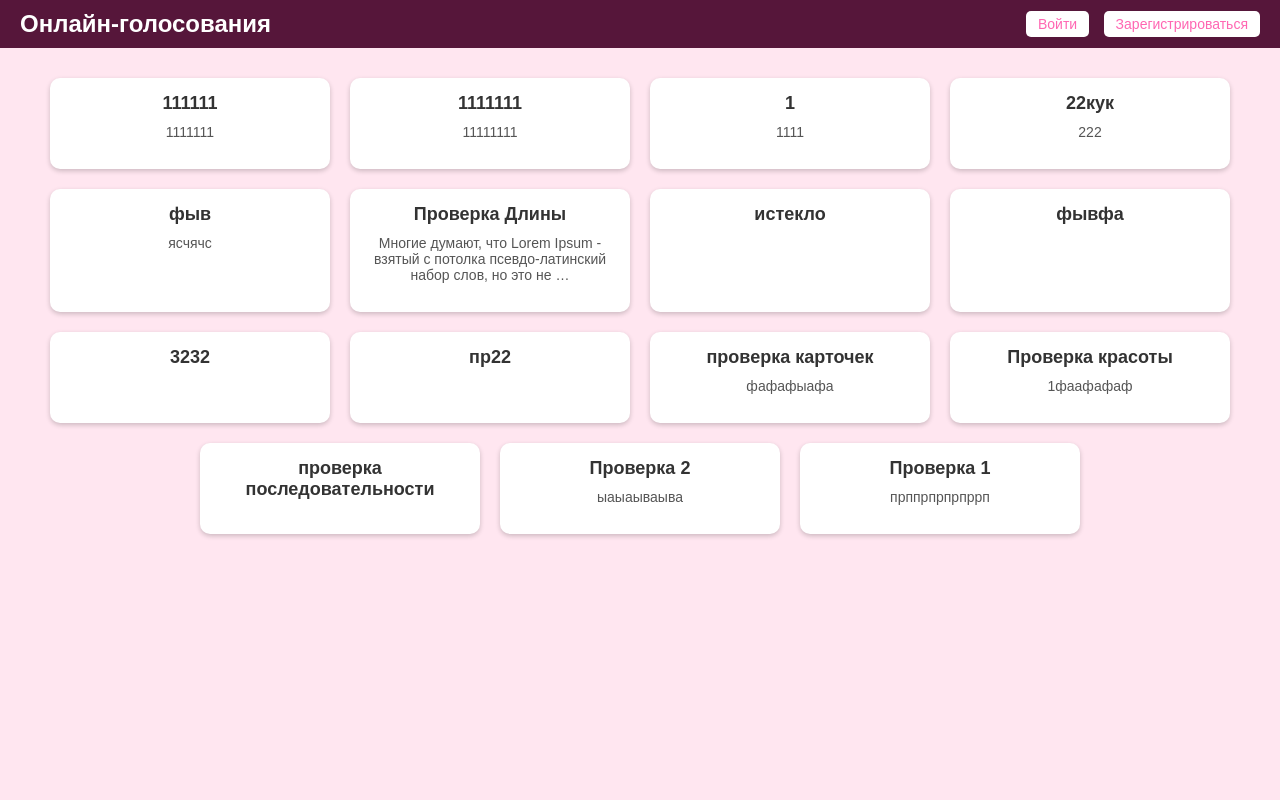
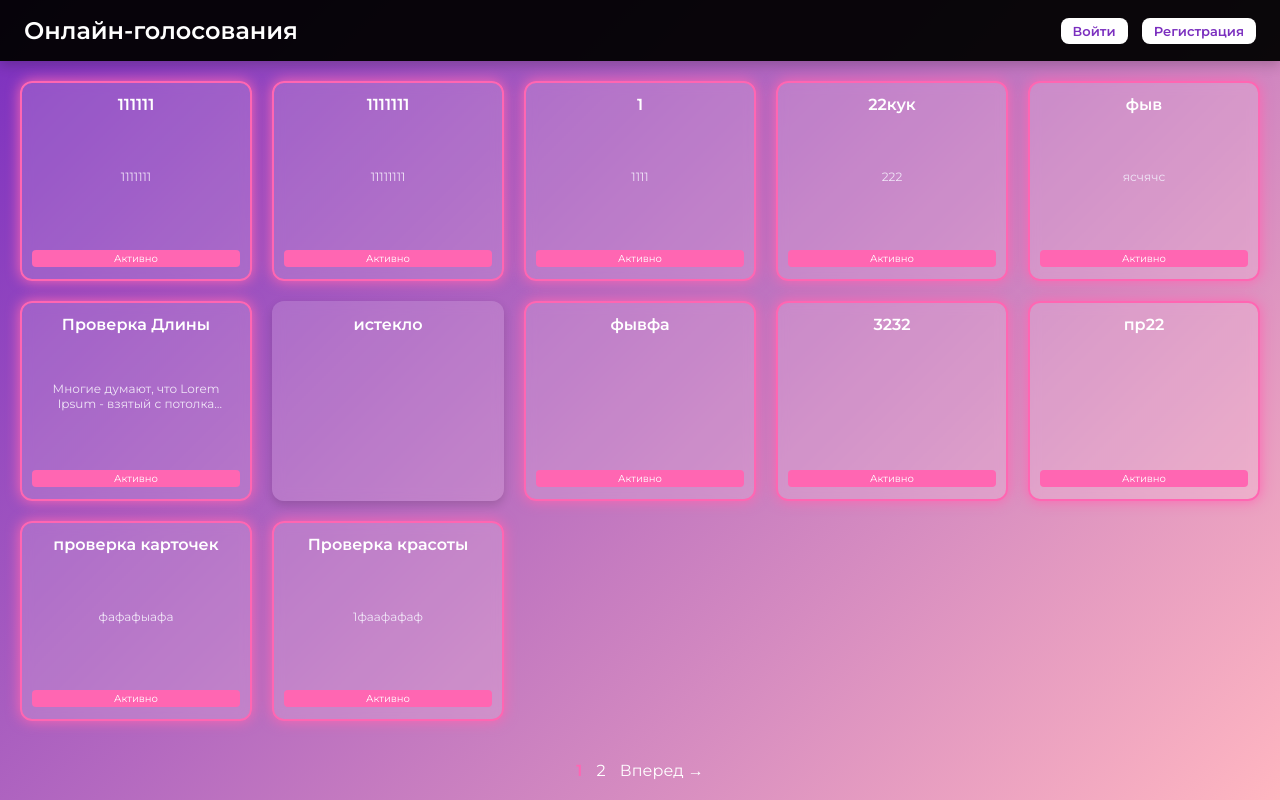
Before and after one commit to plnchss/kyrsach26, a Django app: page / in a window 1280 px wide. Run offline with Django 5.2, Linux system fonts and the light colour scheme; data comes from the database, SQL or seed files in the repository; both versions use the stored data as it was after the commit; parts of the project's set-up code (start-up, migrations or seed data) failed here and were passed over.

Commit message:
appiriance

```diff
--- a/voting/templates/voting/index.html
+++ b/voting/templates/voting/index.html
@@ -2,112 +2,190 @@
 <html>
 <head>
     <title>Онлайн-голосования</title>
+    <link href="https://fonts.googleapis.com/css2?family=Montserrat:wght@400;600&display=swap" rel="stylesheet">
     <style>
         body {
-            font-family: Arial, sans-serif;
-            background-color: #ffe6f0;
+            font-family: 'Montserrat', sans-serif;
             margin: 0;
             padding: 0;
+            background: linear-gradient(135deg, #7b2fbf, #ffb6c1);
+            min-height: 100vh;
+            display: flex;
+            flex-direction: column;
         }
 
-        /* Header */
         header {
-            background-color: #56163a;
+            background-color: rgba(0, 0, 0, 0.95);
             color: white;
-            padding: 10px 20px;
+            padding: 16px 24px;
             display: flex;
             justify-content: space-between;
             align-items: center;
+            box-shadow: 0 4px 12px rgba(0,0,0,0.2);
         }
-        header h1 {
-            margin: 0;
-            font-size: 24px;
-        }
-        .auth-buttons a, .auth-buttons form {
-            display: inline-block;
-            margin-left: 10px;
-        }
+        header h1 { margin: 0; font-size: 24px; font-weight: 600; }
+
+        .auth-buttons a, .auth-buttons form { display: inline-block; margin-left: 10px; }
         .auth-buttons a, .auth-buttons button {
             padding: 5px 12px;
+            border-radius: 8px;
             text-decoration: none;
+            font-size: 13px;
+            font-weight: 600;
+            cursor: pointer;
             border: none;
-            border-radius: 5px;
-            cursor: pointer;
-            font-size: 14px;
+            transition: all 0.25s;
+            background: white;
+            color: #7b2fbf;
         }
-        .auth-buttons a {
-            background-color: white;
-            color: #ff66b2;
+        .auth-buttons a:hover, .auth-buttons button:hover {
+            background: #ff66b2;
+            color: white;
+            transform: scale(1.05);
         }
-        .auth-buttons button {
-            background-color: white;
-            color: #ff66b2;
+
+       .container {
+    display: grid;
+    grid-template-columns: repeat(auto-fill, minmax(220px, 1fr));
+    gap: 20px;
+    padding: 20px;
+    flex-grow: 1;
 }
-        .auth-buttons button:hover,
-        .auth-buttons a:hover {
-            background-color: #ff3399;
+
+        .card {
+    background: rgba(255,255,255,0.15);
+    backdrop-filter: blur(6px);
+    border-radius: 12px;
+    padding: 12px 10px;
+    text-align: center;
+    box-shadow: 0 4px 10px rgba(0,0,0,0.15);
+    transition: transform 0.3s, box-shadow 0.3s, border 0.3s;
+    border: 2px solid transparent;
+    min-height: 140px; /* оставляем минимальную высоту */
+    display: flex;
+    flex-direction: column;
+    justify-content: space-between;
+}
+        .card:hover {
+            transform: translateY(-4px);
+            box-shadow: 0 8px 16px rgba(0,0,0,0.25);
+        }
+
+        .card a {
+            text-decoration: none;
+            color: #fff;
+            font-weight: 600;
+            font-size: 16px;
+        }
+
+        .card p {
+            color: #f0e6f7;
+            font-size: 12px;
+            margin-top: 6px;
+            display: -webkit-box;
+            -webkit-line-clamp: 2;
+            -webkit-box-orient: vertical;
+            overflow: hidden;
+            text-overflow: ellipsis;
+        }
+
+        .active {
+            border-color: #ff66b2;
+            animation: pulse 1.5s infinite;
+        }
+
+        .active-label {
+            font-size: 10px;
+            padding: 2px 6px;
+            background-color: #ff66b2;
+            color: white;
+            border-radius: 4px;
+            display: inline-block;
+            margin-top: 6px;
+        }
+
+        @keyframes pulse {
+            0% { box-shadow: 0 0 6px #ff66b2; }
+            50% { box-shadow: 0 0 14px #ff66b2; }
+            100% { box-shadow: 0 0 6px #ff66b2; }
+        }
+
+        p.empty-message {
+            color: white;
+            font-size: 16px;
+            text-align: center;
+            width: 100%;
+        }
+
+        /* пагинация */
+        .pagination {
+            text-align: center;
+            margin: 20px 0;
             color: white;
         }
-
-        /* Main content */
-        .container {
-            display: flex;
-            flex-wrap: wrap;
-            justify-content: center;
-            gap: 20px;
-            margin: 30px 20px;
+        .pagination a, .pagination span {
+            margin: 0 5px;
+            text-decoration: none;
+            color: white;
         }
-        .card {
-            background-color: white;
-            width: 250px;
-            border-radius: 10px;
-            box-shadow: 0 2px 5px rgba(0,0,0,0.2);
-            padding: 15px;
-            text-align: center;
-            transition: transform 0.2s;
-        }
-        .card:hover {
-            transform: scale(1.05);
-        }
-        .card a {
-            text-decoration: none;
-            color: #333;
+        .pagination .current {
             font-weight: bold;
-            font-size: 18px;
-        }
-        .card p {
-            color: #555;
-            font-size: 14px;
-            margin-top: 10px;
+            color: #ff66b2;
         }
     </style>
 </head>
 <body>
+
 <header>
     <h1>Онлайн-голосования</h1>
     <div class="auth-buttons">
         {% if user.is_authenticated %}
-                <span>{{ user.username }}</span>
+            <span style="color:white; font-weight:500;">{{ user.username }}</span>
             <form action="{% url 'logout' %}" method="post" style="display:inline;">
                 {% csrf_token %}
                 <button type="submit">Выйти</button>
             </form>
+            {% if user.is_staff %}
+                <a href="{% url 'admin:index' %}">Админка</a>
+            {% endif %}
         {% else %}
             <a href="{% url 'login' %}">Войти</a>
-                <a href="{% url 'register' %}">Зарегистрироваться</a>
+            <a href="{% url 'register' %}">Регистрация</a>
         {% endif %}
     </div>
 </header>
 
 <div class="container">
-        {% for v in votings %}
-            <div class="card">
+    {% for v in page_obj %}
+        <div class="card {% if v.is_active %}active{% endif %}">
             <a href="{% url 'voting_detail' v.id %}">{{ v.title }}</a>
-                <p>{{ v.description|truncatewords:15 }}</p>
+            <p>{{ v.description|truncatewords:12 }}</p>
+            {% if v.is_active %}
+                <span class="active-label">Активно</span>
+            {% endif %}
         </div>
     {% empty %}
-            <p>Голосований пока нет</p>
+        <p class="empty-message">Голосований пока нет</p>
     {% endfor %}
 </div>
+
+<div class="pagination">
+    {% if page_obj.has_previous %}
+        <a href="?page={{ page_obj.previous_page_number }}">← Назад</a>
+    {% endif %}
+
+    {% for num in page_obj.paginator.page_range %}
+        {% if page_obj.number == num %}
+            <span class="current">{{ num }}</span>
+        {% else %}
+            <a href="?page={{ num }}">{{ num }}</a>
+        {% endif %}
+    {% endfor %}
+
+    {% if page_obj.has_next %}
+        <a href="?page={{ page_obj.next_page_number }}">Вперед →</a>
+    {% endif %}
+</div>
+
 </body>
 </html>
--- a/voting/views.py
+++ b/voting/views.py
@@ -1,16 +1,23 @@
 # voting/views.py
 from django.shortcuts import render, get_object_or_404, redirect
-from .models import Voting, Participant, Vote
 from django.contrib.auth.decorators import login_required
 from django.contrib.auth.forms import UserCreationForm
 from django.contrib.auth import login
+from django.utils.timezone import now
+from django.core.paginator import Paginator
+from .models import Voting, Participant, Vote
 
 # ------------------ Веб-интерфейс ------------------
 def index(request):
-    votings = Voting.objects.all()
-    return render(request, 'voting/index.html', {'votings': votings})
+    """Главная страница: список всех голосований с пагинацией"""
+    votings_list = Voting.objects.all().order_by("-created_at")
+    paginator = Paginator(votings_list, 12)  # 12 карточек на страницу
+    page_number = request.GET.get('page')
+    page_obj = paginator.get_page(page_number)
+    return render(request, 'voting/index.html', {'page_obj': page_obj})
 
 def voting_detail(request, voting_id):
+    """Детальная страница голосования с участниками и текущими голосами пользователя"""
     voting = get_object_or_404(Voting, pk=voting_id)
     user_votes = {}
 
@@ -29,8 +36,10 @@ def voting_detail(request, voting_id):
 
 @login_required
 def vote(request, participant_id):
+    """Голосование за участника"""
     participant = get_object_or_404(Participant, pk=participant_id)
     nomination = participant.nomination
+
     existing_vote = Vote.objects.filter(
         user=request.user,
         participant__nomination=nomination
@@ -43,6 +52,7 @@ def vote(request, participant_id):
 
 @login_required
 def unvote(request, participant_id):
+    """Отмена голоса за участника"""
     participant = get_object_or_404(Participant, pk=participant_id)
     Vote.objects.filter(
         user=request.user,
@@ -51,6 +61,7 @@ def unvote(request, participant_id):
     return redirect('voting_detail', voting_id=participant.nomination.voting.id)
 
 def register(request):
+    """Регистрация нового пользователя"""
     if request.method == 'POST':
         form = UserCreationForm(request.POST)
         if form.is_valid():
@@ -61,59 +72,76 @@ def register(request):
         form = UserCreationForm()
     return render(request, 'voting/register.html', {'form': form})
 
-
 # ------------------ DRF API ------------------
 from rest_framework import viewsets, permissions, filters
 from django_filters.rest_framework import DjangoFilterBackend
+from rest_framework.decorators import action
+from rest_framework.response import Response
+
 from .serializers import VotingSerializer, NominationSerializer, ParticipantSerializer, VoteSerializer
 from .models import Voting, Nomination, Participant, Vote
-from rest_framework.decorators import action
-from rest_framework.response import Response
-from django.utils.timezone import now
 
+# ---------------- VotingViewSet ----------------
 class VotingViewSet(viewsets.ModelViewSet):
-    queryset = Voting.objects.all()
+    """API для голосований"""
+    queryset = Voting.objects.all().order_by("-created_at")
     serializer_class = VotingSerializer
     filter_backends = [DjangoFilterBackend, filters.SearchFilter, filters.OrderingFilter]
     filterset_fields = ["start_date", "end_date"]
     search_fields = ["title", "description"]
     ordering_fields = ["start_date", "end_date", "created_at"]
+    permission_classes = [permissions.IsAuthenticatedOrReadOnly]
 
-    @action(methods=['get'], detail=False)
+    @action(detail=False, methods=['get'])
     def active(self, request):
+        """Список активных голосований"""
         active_votings = Voting.objects.filter(start_date__lte=now(), end_date__gte=now())
         serializer = self.get_serializer(active_votings, many=True)
         return Response(serializer.data)
 
+# ---------------- NominationViewSet ----------------
 class NominationViewSet(viewsets.ModelViewSet):
+    """API для номинаций"""
     queryset = Nomination.objects.all()
     serializer_class = NominationSerializer
-    filter_backends = [DjangoFilterBackend, filters.SearchFilter]
+    filter_backends = [DjangoFilterBackend, filters.SearchFilter, filters.OrderingFilter]
     filterset_fields = ["voting"]
-    search_fields = ["title"]
+    search_fields = ["title", "description"]
+    ordering_fields = ["title"]
+    permission_classes = [permissions.IsAuthenticatedOrReadOnly]
 
+# ---------------- ParticipantViewSet ----------------
 class ParticipantViewSet(viewsets.ModelViewSet):
+    """API для участников"""
     queryset = Participant.objects.all()
     serializer_class = ParticipantSerializer
-    filter_backends = [DjangoFilterBackend, filters.SearchFilter]
+    filter_backends = [DjangoFilterBackend, filters.SearchFilter, filters.OrderingFilter]
     filterset_fields = ["nomination", "nomination__voting"]
-    search_fields = ["name"]
+    search_fields = ["name", "description"]
+    ordering_fields = ["name"]
+    permission_classes = [permissions.IsAuthenticatedOrReadOnly]
 
+# ---------------- VoteViewSet ----------------
 class VoteViewSet(viewsets.ModelViewSet):
+    """API для голосов"""
     queryset = Vote.objects.all()
     serializer_class = VoteSerializer
     permission_classes = [permissions.IsAuthenticated]
-    filter_backends = [DjangoFilterBackend]
-    filterset_fields = ["participant", "participant__nomination__voting"]
+    filter_backends = [DjangoFilterBackend, filters.OrderingFilter]
+    filterset_fields = ["participant", "participant__nomination", "participant__nomination__voting"]
+    ordering_fields = ["voted_at"]
 
     def get_queryset(self):
+        """Показываем пользователю только его голоса"""
         return Vote.objects.filter(user=self.request.user)
 
     def perform_create(self, serializer):
+        """Создаем голос с текущим пользователем"""
         serializer.save(user=self.request.user)
 
-    @action(methods=['get'], detail=False)
+    @action(detail=False, methods=['get'])
     def recent(self, request):
+        """Последние 10 голосов текущего пользователя"""
         votes = self.get_queryset().order_by('-voted_at')[:10]
         serializer = self.get_serializer(votes, many=True)
         return Response(serializer.data)
```
Also changed, not shown: voting/filters.py (added, +57 -0 lines), voting/templates/voting/detail.html (+68 -122 lines), voting/templates/voting/login.html (+64 -63 lines), voting/templates/voting/register.html (+45 -61 lines), db.sqlite3. Lines whose indentation alone changed are shown as unchanged.
